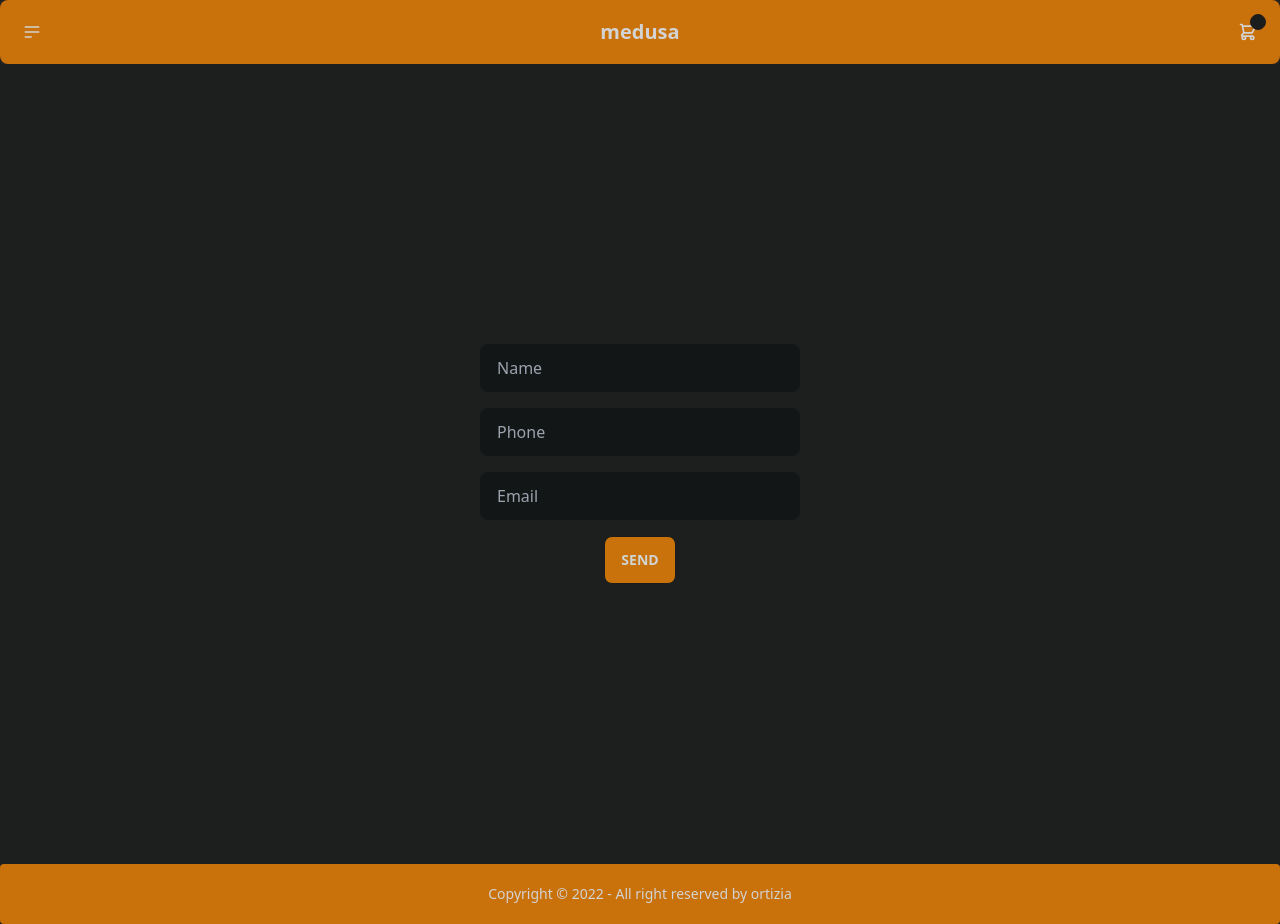
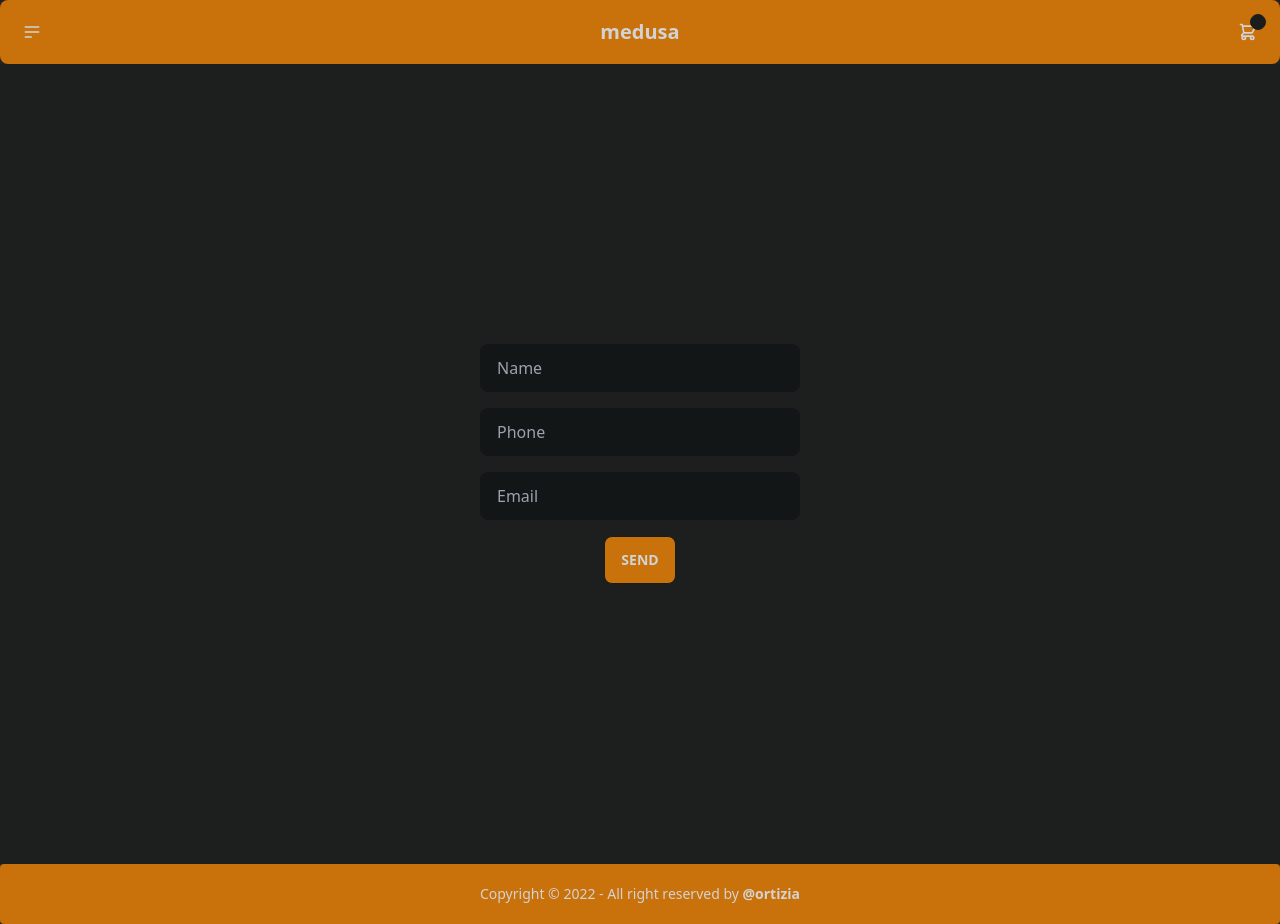
Before and after one commit to ignacioaortiz/e-sport-shop, a React (Create React App) app: page /checkout in a window 1280 px wide. Built offline with nearby package versions, Linux system fonts and the light colour scheme; the HTML template or start-up script is replaced by a standard one.

Commit message:
feat: readme - armado de readme

```diff
--- a/src/components/Footer.js
+++ b/src/components/Footer.js
@@ -2,7 +2,12 @@ export const Footer = () => {
   return (
     <footer className='footer footer-center p-5 text-base-content rounded bg-primary-focus'>
       <div>
-        <p>Copyright © 2022 - All right reserved by ortizia</p>
+        <p>
+          Copyright © 2022 - All right reserved by{' '}
+          <b>
+            <a href='https://github.com/ortizia'>@ortizia</a>
+          </b>
+        </p>
       </div>
     </footer>
   );
--- a/src/components/ItemDetail.js
+++ b/src/components/ItemDetail.js
@@ -16,7 +16,7 @@ const ItemDetail = ({ items }) => {
   return (
     <div className='card w-80 bg-primary-focus shadow-xl my-8 mx-2'>
       <figure>
-        <img src={items.img} />
+        <img src={items.img} alt='Imagen del Producto' />
       </figure>
       <div className='card-body justify-center'>
         <h2 className='card-title justify-center'>{items.name}</h2>
```
Also changed, not shown: 1 other file (tests, documents, lock files or other folders).
